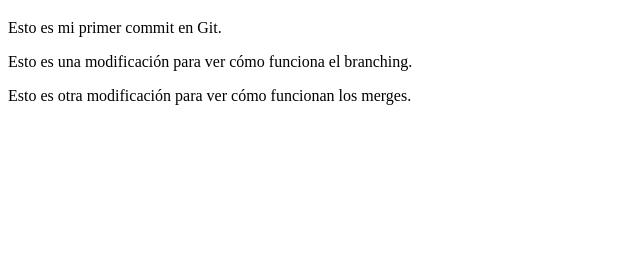
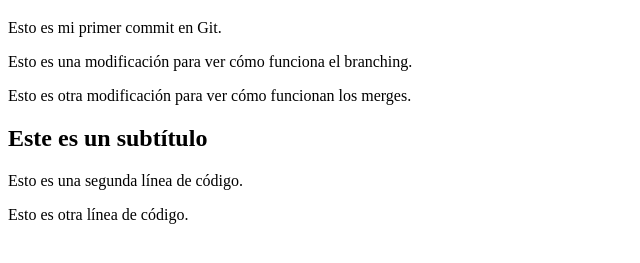
Before and after one commit to elenaPoblete/gitPrueba_6, a plain HTML site: page index.html in a window 1280 px wide. Shown: the part 61-324 px from the top of the page, without its empty margins (0-640 px from the left). Drawn offline with Linux system fonts and the light colour scheme.

Commit message:
Mi segundo comentario

```diff
--- a/index.html
+++ b/index.html
@@ -15,6 +15,11 @@
                 <p>Esto es otra modificación para ver cómo funcionan los merges.</p>
 
             </div>
+            <div class="col">
+                <h2>Este es un subtítulo</h2>
+                <p>Esto es una segunda línea de código.</p>
+                <p>Esto es otra línea de código.</p>
+
         </div>
     </div>
 </body>
```
